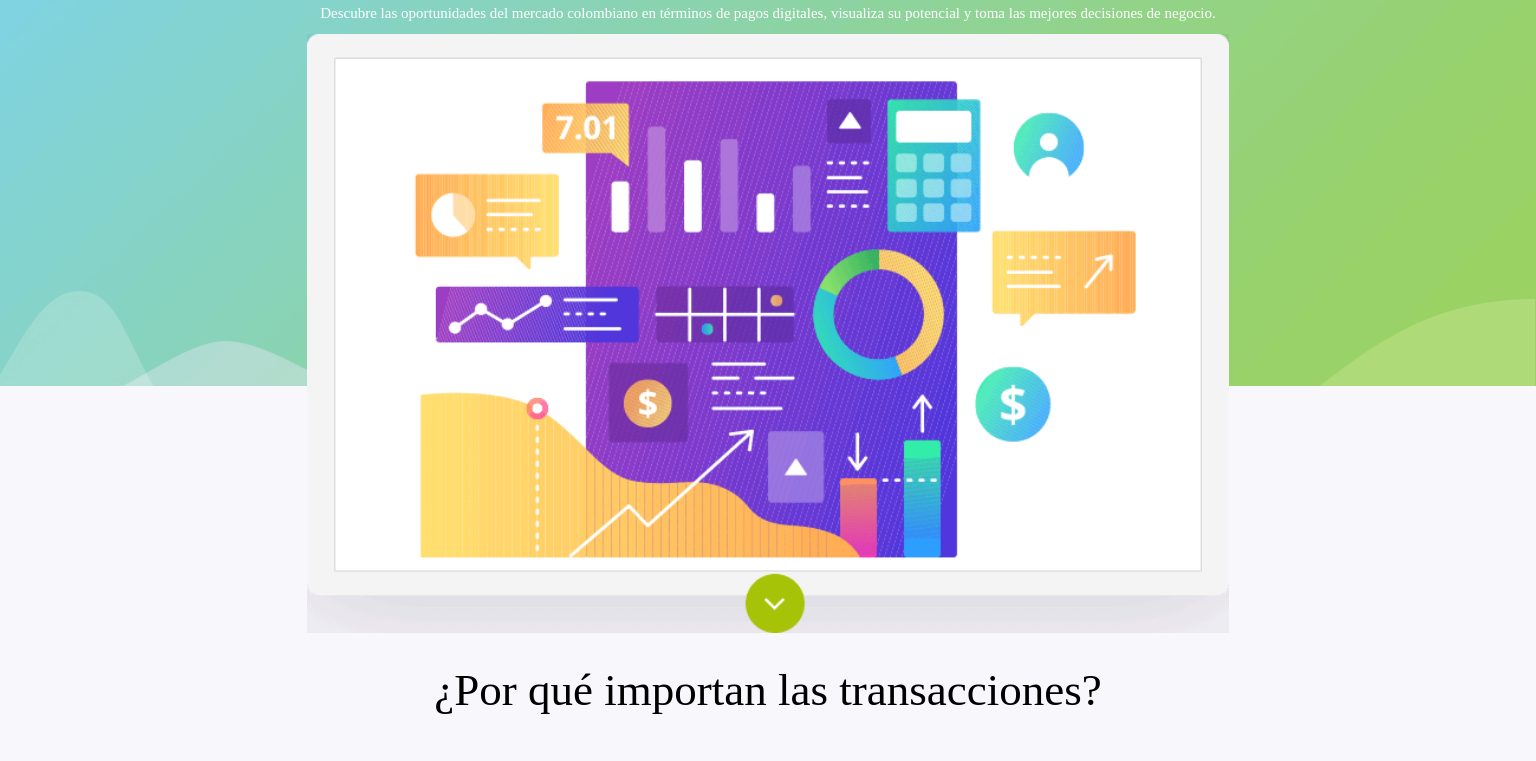
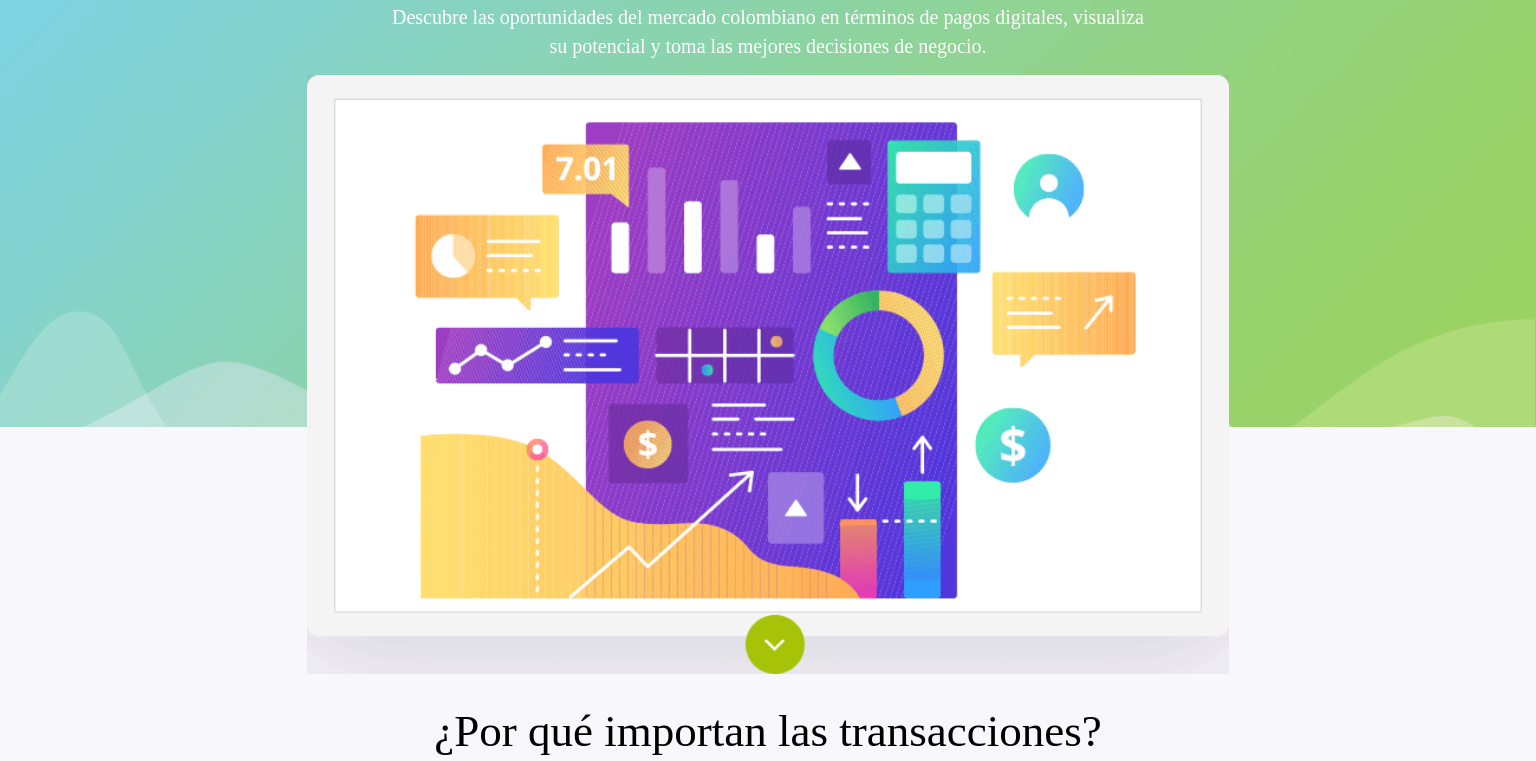
Before and after one commit to fideliodigital/geografia, a plain HTML site: page index.html in a window 1536 px wide. Shown: the part 217-978 px from the top of the page. Drawn offline with nearby package versions, Linux system fonts and the light colour scheme; some packages are replaced by stand-ins of ours; a web font is replaced by a local one.

Commit message:
Arreglo slogan dos renglones

```diff
--- a/js/main.js
+++ b/js/main.js
@@ -88,7 +88,7 @@ function situarInicio()
 	{
 		var slogan = document.getElementById("slogan");
 		var cuadro = document.getElementById("cuadroIndicadores");
-		var topCuadro = 10 + slogan.offsetHeight + slogan.offsetTop + parseInt(window.getComputedStyle(slogan).getPropertyValue("margin-top"));
+		var topCuadro = 15 + slogan.offsetHeight + slogan.offsetTop + parseInt(window.getComputedStyle(slogan).getPropertyValue("margin-top"));
 		cuadro.style.top= topCuadro + "px";
 		var titulo = document.getElementsByClassName("inicio");
 		titulo[0].style.top = (cuadro.offsetTop + cuadro.offsetHeight)+"px";
--- a/styles.css
+++ b/styles.css
@@ -613,7 +613,7 @@ nav-pills>li.active
 #inicio div + p{
   color: white;
   text-align: center;
-  font-size: 15px;
+  font-size: 20px;
   position:absolute;
   top: 220px;
   width: 60%;
@@ -627,6 +627,23 @@ nav-pills>li.active
     width: 70%;
     left: 15%;
     margin-top: 0;
+    font-size: 16px;
+  }
+}
+
+@media(min-width: 1300px)
+{
+  #inicio div + p {
+    width: 50%;
+    left: 25%;
+  }
+}
+
+@media(min-width: 1800px)
+{
+  #inicio div + p {
+    width: 40%;
+    left: 30%;
   }
 }
 
```
